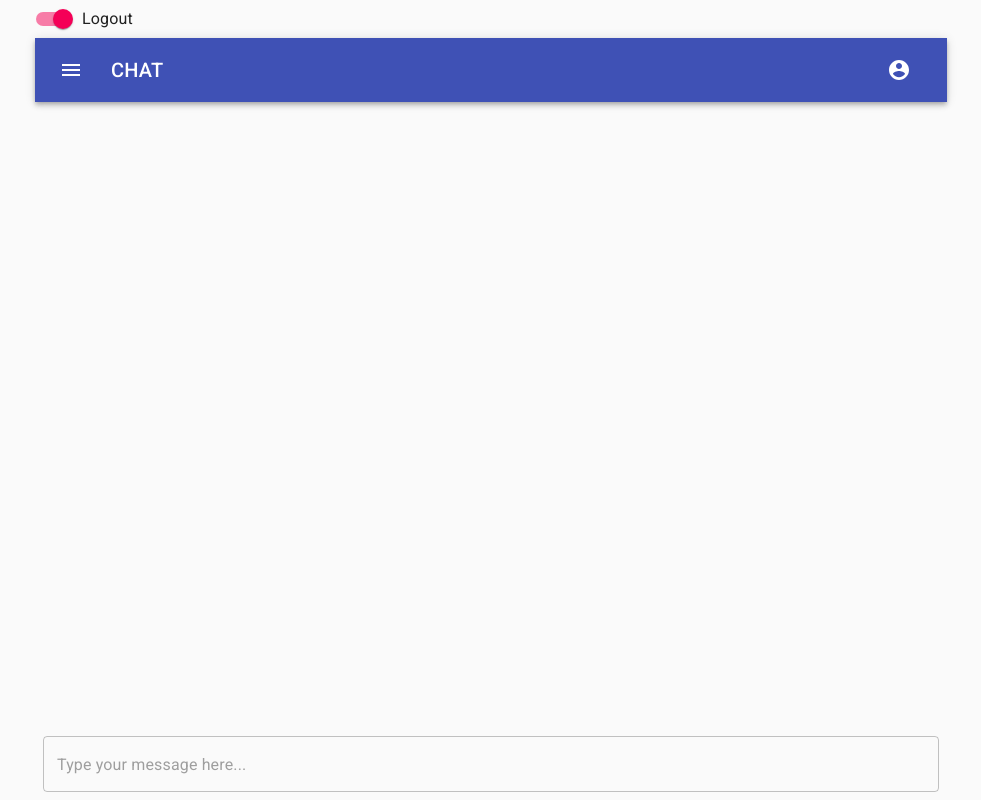
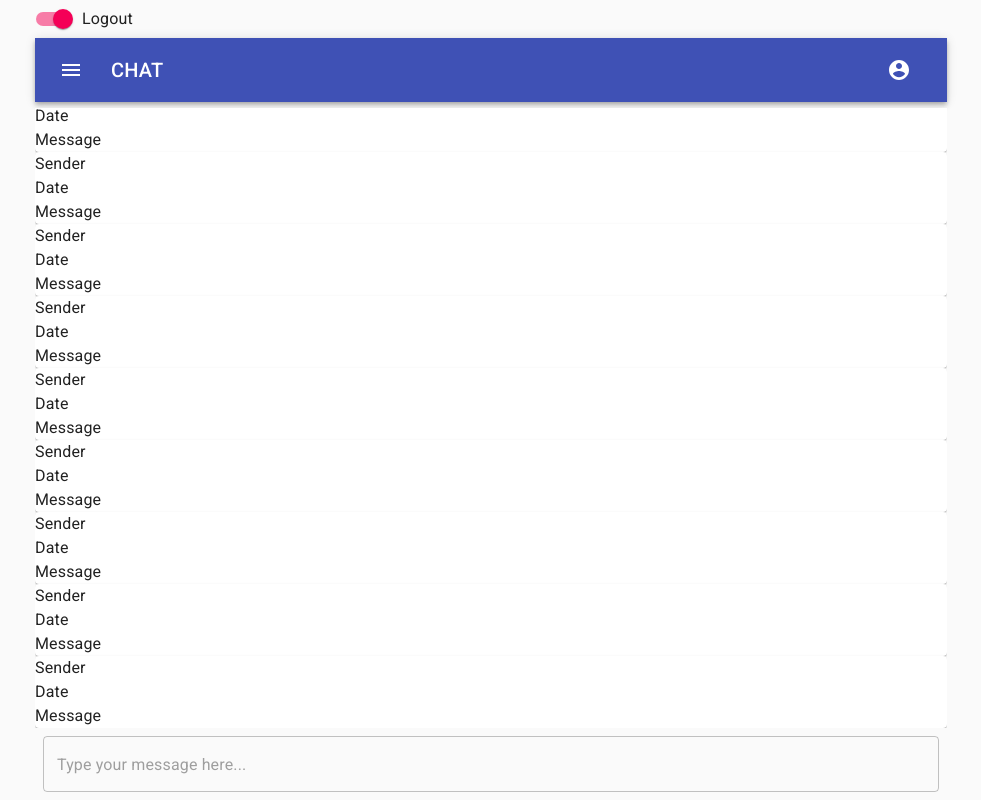
Before and after one commit to ihargit/chat-2019, a React (Create React App) app: page / in a window 1280 px wide. Shown: the whole page, without its empty margins (149-1130 px from the left). Built offline with nearby package versions, Linux system fonts and the light colour scheme.

Commit message:
feat: messages box implementation

```diff
--- a/src/App.js
+++ b/src/App.js
@@ -1,12 +1,17 @@
 import React from 'react';
 import MessageInputField from './components/messageInputField';
 import Layout from './components/layout';
+import MessagesBox from './components/messagesBox';
+import MessagesList from './components/messagesList';
 import 'typeface-roboto';
 
 function App() {
   return (
     <>
       <Layout>
+        <MessagesBox>
+          <MessagesList />
+        </MessagesBox>
         <MessageInputField />
       </Layout>
     </>
--- /dev/null
+++ b/src/components/message.js
@@ -0,0 +1,22 @@
+import React from "react";
+import Paper from '@material-ui/core/Paper';
+import { Typography } from '@material-ui/core';
+
+const Message = () => (
+  <>
+    <Paper>
+      <Typography>
+        Sender
+      </Typography>
+      <Typography>
+        Date
+      </Typography>
+      <Typography>
+        Message
+      </Typography>
+    </Paper>
+  </>
+)
+
+
+export default Message;
--- /dev/null
+++ b/src/components/messagesBox.js
@@ -0,0 +1,23 @@
+import React from "react";
+import Box from '@material-ui/core/Box';
+import { makeStyles } from '@material-ui/core/styles';
+
+const useStyles = makeStyles(theme => ({
+  root: {
+    display: 'flex',
+    flexDirection: 'column-reverse',
+    // justifyContent: 'flex-end',
+    overflowY: 'auto',
+    height: 'calc(100vh - 180px)',
+  },
+}));
+
+export default function MessagesBox({ children }) {
+  const classes = useStyles();
+
+  return (
+    <Box className={classes.root}>
+      {children}
+    </Box>
+  )
+}
--- /dev/null
+++ b/src/components/messagesList.js
@@ -0,0 +1,22 @@
+import React from "react";
+import Message from './message';
+
+const MessagesList = () => (
+  <>
+    <Message />
+    <Message />
+    <Message />
+    <Message />
+    <Message />
+    <Message />
+    <Message />
+    <Message />
+    <Message />
+    <Message />
+    <Message />
+    <Message />
+    <Message />
+  </>
+)
+
+export default MessagesList;
```
Also changed, not shown: src/components/reducers.js (added).
